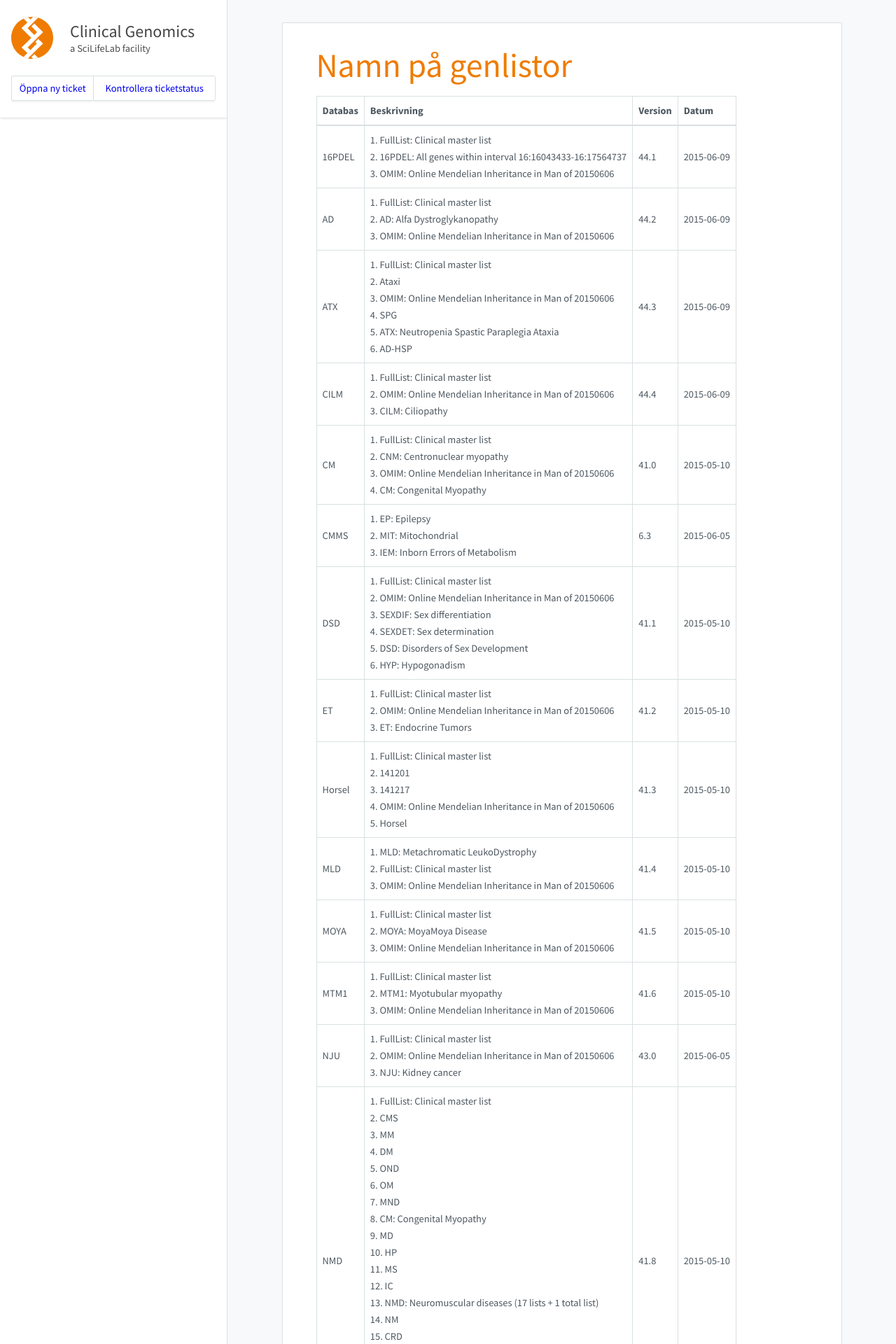
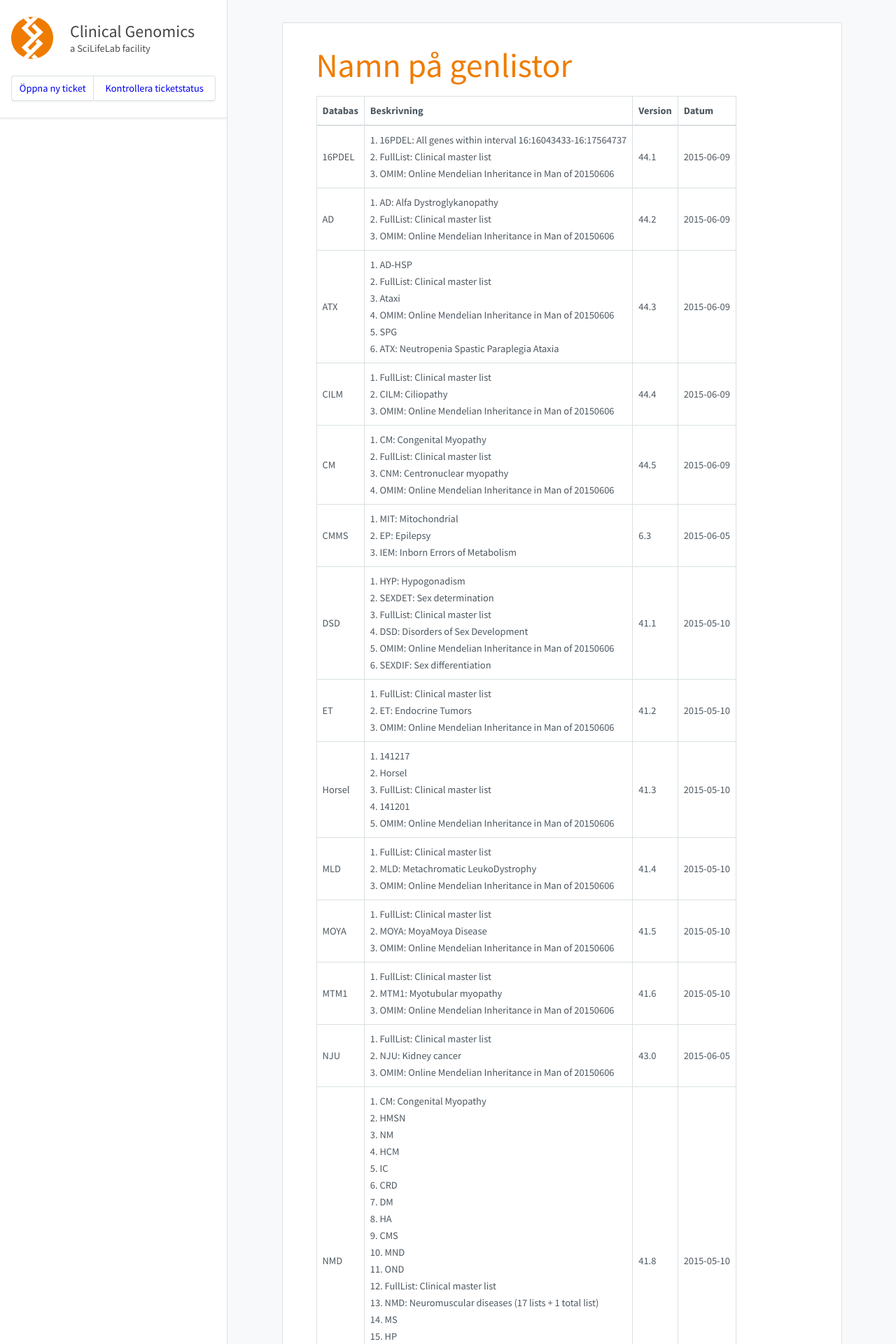
Before and after one commit to Clinical-Genomics/clinical-genomics.github.io, a Jekyll site: the page built from _pages/namnpagenlistor.md, in a window 1280 px wide. Shown: the top 1920 px of the page at 70% size. Built offline with Jekyll 4.4.1, drawn with Linux system fonts in a browser that asks for light colours; nearby versions of some CDN libraries; some of the changed text lies outside the part shown.

Commit message:
Update to cust002-CM.txt

```diff
--- a/_pages/namnpagenlistor.md
+++ b/_pages/namnpagenlistor.md
@@ -8,24 +8,24 @@
 
 |Databas|Beskrivning|Version|Datum|
 |---|---|---|---|
-|16PDEL|1. FullList: Clinical master list<br />2. 16PDEL: All genes within interval 16:16043433-16:17564737<br />3. OMIM: Online Mendelian Inheritance in Man of 20150606<br />|44.1|2015-06-09|
-|AD|1. FullList: Clinical master list<br />2. AD: Alfa Dystroglykanopathy<br />3. OMIM: Online Mendelian Inheritance in Man of 20150606<br />|44.2|2015-06-09|
-|ATX|1. FullList: Clinical master list<br />2. Ataxi<br />3. OMIM: Online Mendelian Inheritance in Man of 20150606<br />4. SPG<br />5. ATX: Neutropenia Spastic Paraplegia Ataxia<br />6. AD-HSP<br />|44.3|2015-06-09|
-|CILM|1. FullList: Clinical master list<br />2. OMIM: Online Mendelian Inheritance in Man of 20150606<br />3. CILM: Ciliopathy<br />|44.4|2015-06-09|
-|CM|1. FullList: Clinical master list<br />2. CNM: Centronuclear myopathy<br />3. OMIM: Online Mendelian Inheritance in Man of 20150606<br />4. CM: Congenital Myopathy<br />|41.0|2015-05-10|
-|CMMS|1. EP: Epilepsy<br />2. MIT: Mitochondrial<br />3. IEM: Inborn Errors of Metabolism<br />|6.3|2015-06-05|
-|DSD|1. FullList: Clinical master list<br />2. OMIM: Online Mendelian Inheritance in Man of 20150606<br />3. SEXDIF: Sex differentiation<br />4. SEXDET: Sex determination<br />5. DSD: Disorders of Sex Development<br />6. HYP: Hypogonadism<br />|41.1|2015-05-10|
-|ET|1. FullList: Clinical master list<br />2. OMIM: Online Mendelian Inheritance in Man of 20150606<br />3. ET: Endocrine Tumors<br />|41.2|2015-05-10|
-|Horsel|1. FullList: Clinical master list<br />2. 141201<br />3. 141217<br />4. OMIM: Online Mendelian Inheritance in Man of 20150606<br />5. Horsel<br />|41.3|2015-05-10|
-|MLD|1. MLD: Metachromatic LeukoDystrophy<br />2. FullList: Clinical master list<br />3. OMIM: Online Mendelian Inheritance in Man of 20150606<br />|41.4|2015-05-10|
+|16PDEL|1. 16PDEL: All genes within interval 16:16043433-16:17564737<br />2. FullList: Clinical master list<br />3. OMIM: Online Mendelian Inheritance in Man of 20150606<br />|44.1|2015-06-09|
+|AD|1. AD: Alfa Dystroglykanopathy<br />2. FullList: Clinical master list<br />3. OMIM: Online Mendelian Inheritance in Man of 20150606<br />|44.2|2015-06-09|
+|ATX|1. AD-HSP<br />2. FullList: Clinical master list<br />3. Ataxi<br />4. OMIM: Online Mendelian Inheritance in Man of 20150606<br />5. SPG<br />6. ATX: Neutropenia Spastic Paraplegia Ataxia<br />|44.3|2015-06-09|
+|CILM|1. FullList: Clinical master list<br />2. CILM: Ciliopathy<br />3. OMIM: Online Mendelian Inheritance in Man of 20150606<br />|44.4|2015-06-09|
+|CM|1. CM: Congenital Myopathy<br />2. FullList: Clinical master list<br />3. CNM: Centronuclear myopathy<br />4. OMIM: Online Mendelian Inheritance in Man of 20150606<br />|44.5|2015-06-09|
+|CMMS|1. MIT: Mitochondrial<br />2. EP: Epilepsy<br />3. IEM: Inborn Errors of Metabolism<br />|6.3|2015-06-05|
+|DSD|1. HYP: Hypogonadism<br />2. SEXDET: Sex determination<br />3. FullList: Clinical master list<br />4. DSD: Disorders of Sex Development<br />5. OMIM: Online Mendelian Inheritance in Man of 20150606<br />6. SEXDIF: Sex differentiation<br />|41.1|2015-05-10|
+|ET|1. FullList: Clinical master list<br />2. ET: Endocrine Tumors<br />3. OMIM: Online Mendelian Inheritance in Man of 20150606<br />|41.2|2015-05-10|
+|Horsel|1. 141217<br />2. Horsel<br />3. FullList: Clinical master list<br />4. 141201<br />5. OMIM: Online Mendelian Inheritance in Man of 20150606<br />|41.3|2015-05-10|
+|MLD|1. FullList: Clinical master list<br />2. MLD: Metachromatic LeukoDystrophy<br />3. OMIM: Online Mendelian Inheritance in Man of 20150606<br />|41.4|2015-05-10|
 |MOYA|1. FullList: Clinical master list<br />2. MOYA: MoyaMoya Disease<br />3. OMIM: Online Mendelian Inheritance in Man of 20150606<br />|41.5|2015-05-10|
 |MTM1|1. FullList: Clinical master list<br />2. MTM1: Myotubular myopathy<br />3. OMIM: Online Mendelian Inheritance in Man of 20150606<br />|41.6|2015-05-10|
-|NJU|1. FullList: Clinical master list<br />2. OMIM: Online Mendelian Inheritance in Man of 20150606<br />3. NJU: Kidney cancer<br />|43.0|2015-06-05|
-|NMD|1. FullList: Clinical master list<br />2. CMS<br />3. MM<br />4. DM<br />5. OND<br />6. OM<br />7. MND<br />8. CM: Congenital Myopathy<br />9. MD<br />10. HP<br />11. MS<br />12. IC<br />13. NMD: Neuromuscular diseases (17 lists + 1 total list)<br />14. NM<br />15. CRD<br />16. ACM<br />17. HCM<br />18. CMD<br />19. HMSN<br />20. HA<br />|41.8|2015-05-10|
+|NJU|1. FullList: Clinical master list<br />2. NJU: Kidney cancer<br />3. OMIM: Online Mendelian Inheritance in Man of 20150606<br />|43.0|2015-06-05|
+|NMD|1. CM: Congenital Myopathy<br />2. HMSN<br />3. NM<br />4. HCM<br />5. IC<br />6. CRD<br />7. DM<br />8. HA<br />9. CMS<br />10. MND<br />11. OND<br />12. FullList: Clinical master list<br />13. NMD: Neuromuscular diseases (17 lists + 1 total list)<br />14. MS<br />15. HP<br />16. OM<br />17. CMD<br />18. MD<br />19. ACM<br />20. MM<br />|41.8|2015-05-10|
 |OMIM|Online Mendelian Inheritance in Man of 20150606|43.0|2015-06-08|
 |ORO|1. FullList: Clinical master list<br />2. ORO: Oro-facial-digital syndrome<br />3. OMIM: Online Mendelian Inheritance in Man of 20150606<br />|42.0|2015-05-10|
 |PAF1|1. FullList: Clinical master list<br />2. PAF1: RNA polymerase II-associated factor<br />3. OMIM: Online Mendelian Inheritance in Man of 20150606<br />|42.1|2015-05-10|
 |PID|Primary Immune Deficiency|6.2|2015-05-09|
 |SCN|1. FullList: Clinical master list<br />2. SCN: Neutropenia<br />3. OMIM: Online Mendelian Inheritance in Man of 20150606<br />|42.2|2015-05-10|
-|SHANK1|1. FullList: Clinical master list<br />2. SHANK1: SH3 and multiple ankyrin repeat domains 1<br />3. OMIM: Online Mendelian Inheritance in Man of 20150606<br />|42.3|2015-05-10|
-|SKD|1. FullList: Clinical master list<br />2. SKD: Skeletal dysplasia<br />3. OMIM: Online Mendelian Inheritance in Man of 20150606<br />|42.4|2015-05-10|
+|SHANK1|1. SHANK1: SH3 and multiple ankyrin repeat domains 1<br />2. FullList: Clinical master list<br />3. OMIM: Online Mendelian Inheritance in Man of 20150606<br />|42.3|2015-05-10|
+|SKD|1. SKD: Skeletal dysplasia<br />2. FullList: Clinical master list<br />3. OMIM: Online Mendelian Inheritance in Man of 20150606<br />|42.4|2015-05-10|
```
